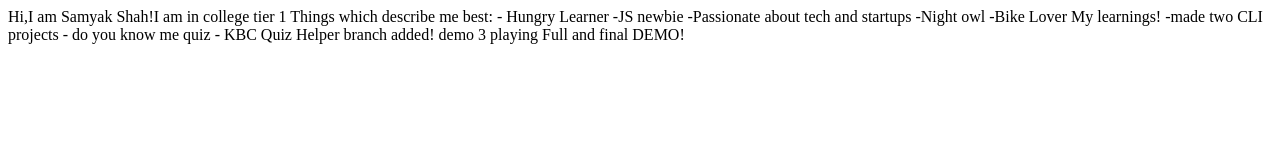
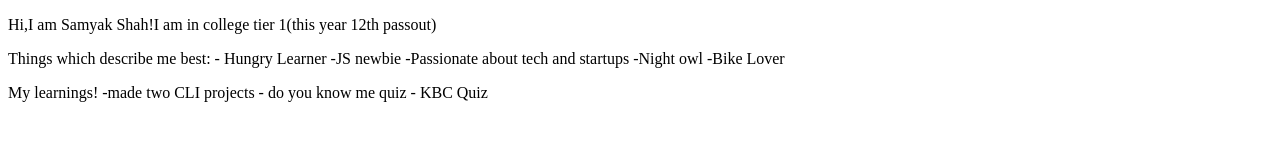
Before and after one commit to samyakshah3008/Samyak_Shah_demo_site, a plain HTML site: page index.html in a window 1280 px wide. Drawn offline with Linux system fonts and the light colour scheme.

Commit message:
latest added info

```diff
--- a/index.html
+++ b/index.html
@@ -7,24 +7,21 @@
     <title>Samyak's site</title>
 </head>
 <body>
-    Hi,I am Samyak Shah!I am in college tier 1
-    Things which describe me best:
+   <p> Hi,I am Samyak Shah!I am in college tier 1(this year 12th passout)</p>
+    <p>Things which describe me best:
    - Hungry Learner
    -JS newbie
    -Passionate about tech and startups
    -Night owl
    -Bike Lover
+</p>
 
-   My learnings!
+  <p> My learnings!
    -made two CLI projects
         - do you know me quiz
         - KBC Quiz
+    </p>
 
-   Helper branch added!
-
-
-demo 3 playing
-Full and final DEMO!
 
 </body>
 </html>
```
